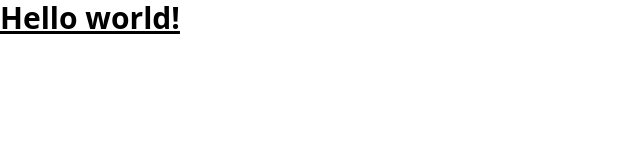
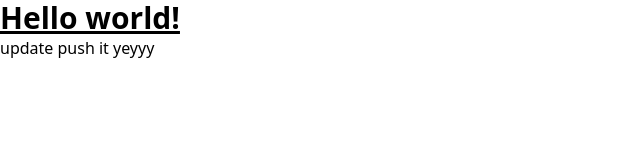
Before and after one commit to lytcode404/gyandhan, a website: page index.html in a window 1280 px wide. Shown: the whole page, without its empty margins (0-640 px from the left). Drawn offline with Linux system fonts and the light colour scheme.

Commit message:
Added h2

```diff
--- a/index.html
+++ b/index.html
@@ -10,5 +10,6 @@
   <h1 class="text-3xl font-bold underline">
     Hello world!
   </h1>
+  <h2>update push it yeyyy</h2>
 </body>
 </html>
```
